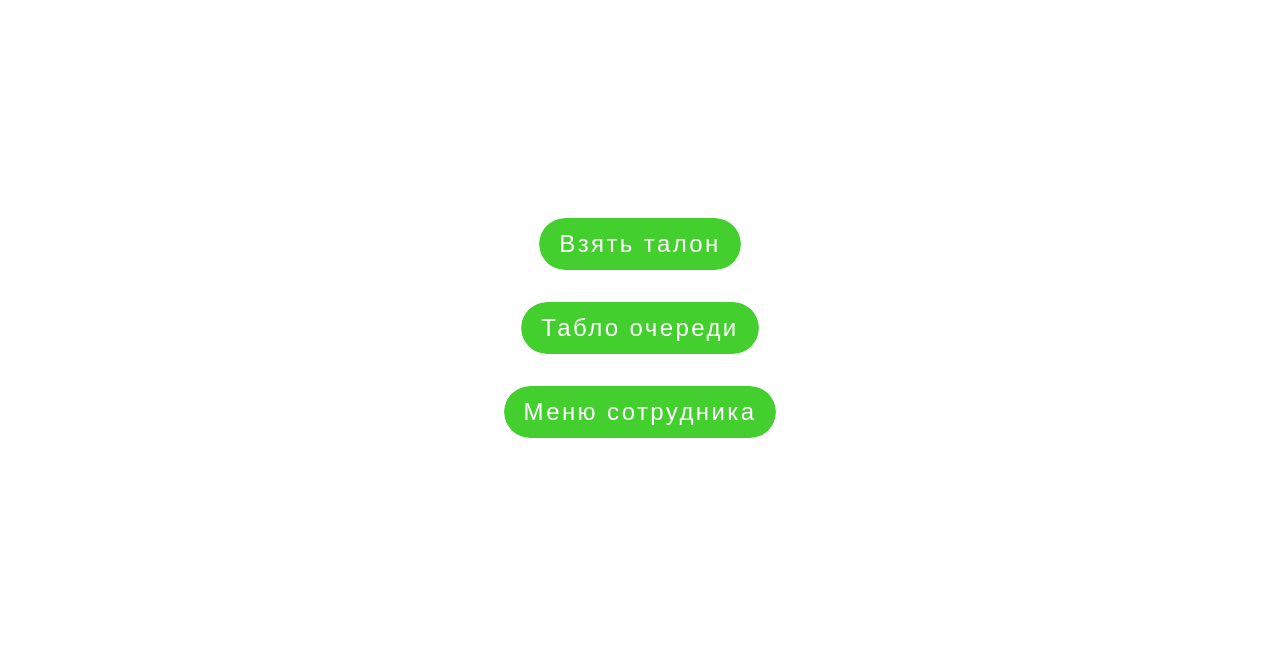
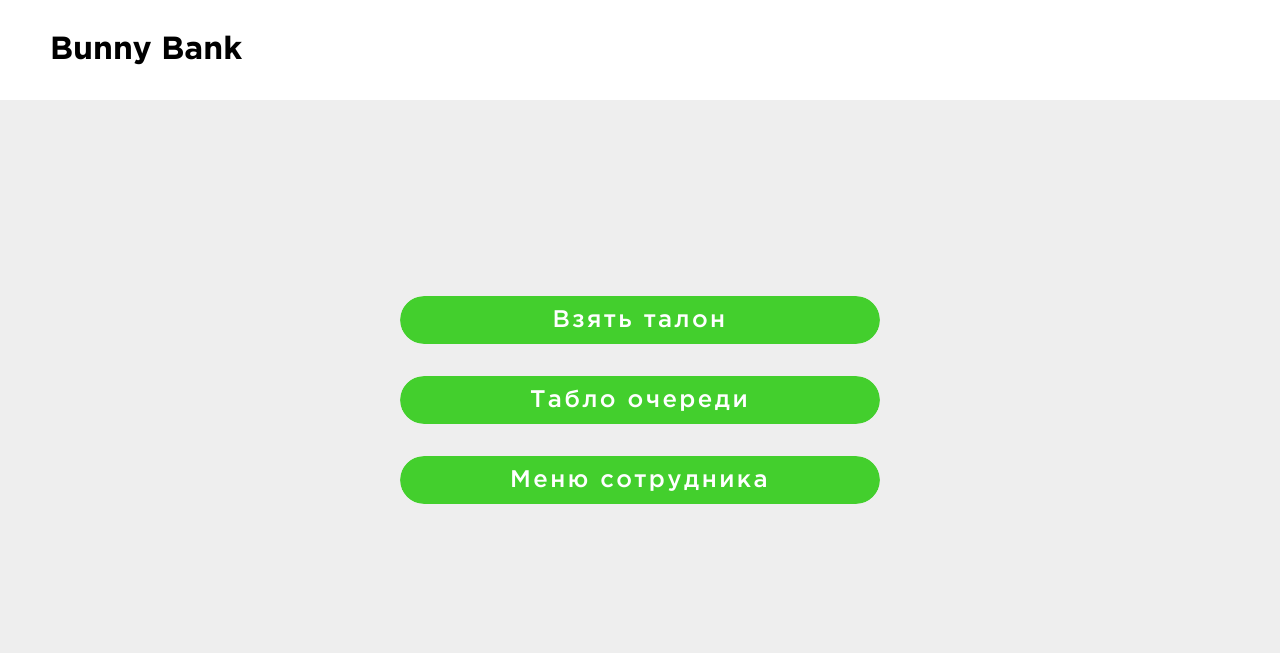
Before and after one commit to alex-soundmind/bunny.bank, a plain HTML site: page index.html in a window 1280 px wide. Drawn offline with Linux system fonts and the light colour scheme.

Commit message:
Подполировал дизайн

```diff
--- a/css/style.scss
+++ b/css/style.scss
@@ -1,9 +1,60 @@
+@font-face {
+  font-family: "GothamProMedium";
+  src: url(/fonts/gothampro_medium.ttf);
+ }
+
+ @font-face {
+  font-family: "GothamPro";
+  src: url(/fonts/gothampro.ttf);
+ }
+
+ @font-face {
+  font-family: "GothamProBold";
+  src: url(/fonts/gothampro_bold.ttf);
+ }
+
+*{
+  margin: 0;
+  padding: 0;
+  box-sizing: border-box;
+  font-family: "GothamProMedium";
+}
+
+body{
+  background-color: rgb(238, 238, 238);
+}
+
 .center {
-    display: flex;
-    justify-content: center;
-    align-items: center;
-    height: 80cqb;
-    flex-direction: column;
+  display: flex;
+  position: absolute;
+  height: 500px;
+  width: 500px;
+  top: 50%;
+  left: 50%;
+  margin: -250px 0 0 -250px;
+  overflow: auto;
+  display: flex;
+  align-items: center;
+  align-content: center;
+  justify-content: center;
+  flex-direction: column;
+}
+
+.header
+{
+  background-color: white;
+  width: 100%;
+  height: 100px;
+  overflow: auto;
+  display: flex;
+  align-items: center;
+  justify-content: left;
+
+  > .logo {
+    font-family: "GothamProBold";
+    margin-left: 50px;
+    font-size: 2rem;
+  }
 }
 
 .round_button {
@@ -11,10 +62,11 @@
     padding: .75rem 1.25rem;
     border-radius: 10rem;
     margin: 1rem;
+    text-align: center;
     text-decoration: none;
     color: #fff;
-    font-family: Arial, Helvetica, sans-serif;
     font-size: 1.5rem;
+    width: 30rem;
     letter-spacing: .15rem;
     transition: all .3s;
     position: relative;
--- a/index.html
+++ b/index.html
@@ -7,6 +7,9 @@
 	<link rel="stylesheet" href="css/style.css">
 </head>
 <body>
+	<div class="header">
+		<a class="logo">Bunny Bank</a>
+	</div>
 	<div class="center">
 		<a href="#" class="round_button">Взять талон</a>
 		<a href="#" class="round_button">Табло очереди</a>
```
Also changed, not shown: css/style.css, fonts/gothampro.ttf (added), fonts/gothampro_black.ttf (added), fonts/gothampro_bold.ttf (added), fonts/gothampro_light.ttf (added), fonts/gothampro_medium.ttf (added), 1 other file.
